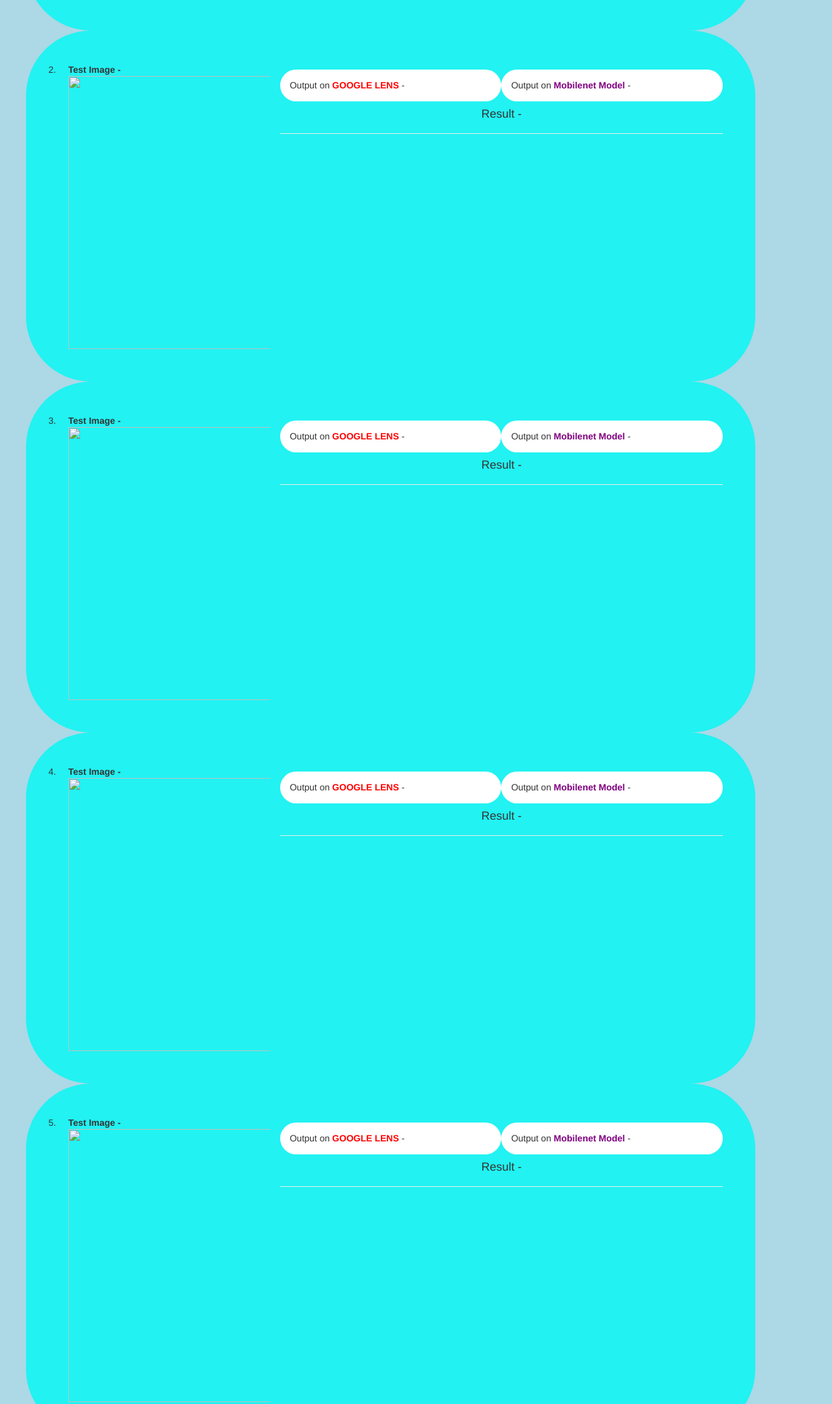
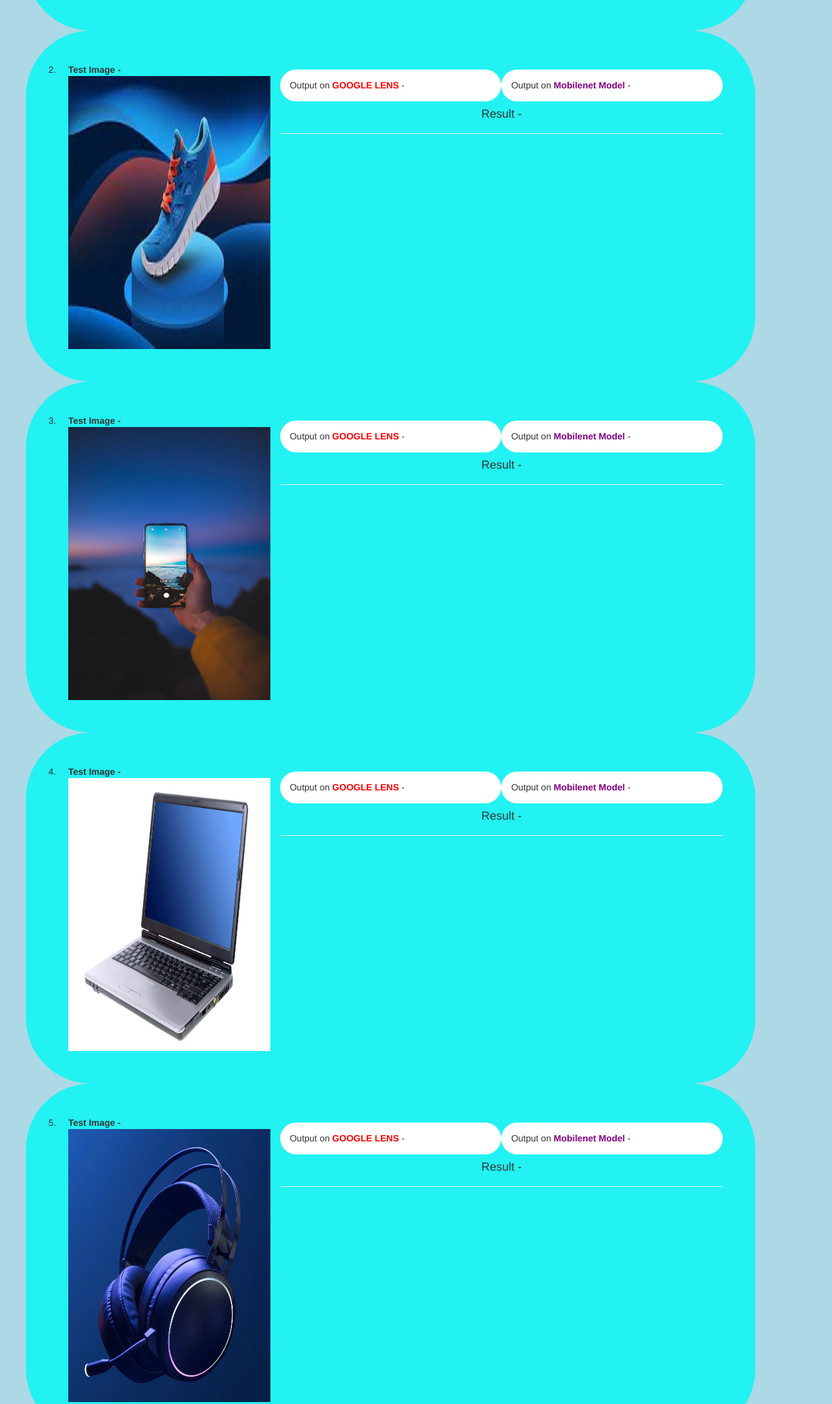
Before and after one commit to DivyanshCode99/Case-Study, a plain HTML site: page index.html in a window 1280 px wide. Shown: the part 816-2976 px from the top of the page at 65% size. Drawn offline with nearby package versions, Linux system fonts and the light colour scheme; the site is published under a folder, as on GitHub Pages, so addresses that start at the root find nothing.

Commit message:
Update index.html

```diff
--- a/index.html
+++ b/index.html
@@ -74,7 +74,7 @@
 
                   <li class="col-sm-4 col-xs-12">
                     <b>Test Image - </b>
-                    <img src="/shoes.png" class="img-responsive">
+                    <img src="shoes.png" class="img-responsive">
                   </li>
 
                   <h5 class="col-sm-4 col-xs-12 name" >
@@ -105,7 +105,7 @@
 
                   <li class="col-sm-4 col-xs-12">
                     <b>Test Image - </b>
-                    <img src="/mobile.png" class="img-responsive">
+                    <img src="mobile.png" class="img-responsive">
                   </li>
 
                   <h5 class="col-sm-4 col-xs-12 name" >
@@ -136,7 +136,7 @@
 
                   <li class="col-sm-4 col-xs-12">
                     <b>Test Image - </b>
-                    <img src="/laptop.png" class="img-responsive">
+                    <img src="laptop.png" class="img-responsive">
                   </li>
 
                   <h5 class="col-sm-4 col-xs-12 name" >
@@ -167,7 +167,7 @@
 
                   <li class="col-sm-4 col-xs-12">
                     <b>Test Image - </b>
-                    <img src="/headphone.png" class="img-responsive">
+                    <img src="headphone.png" class="img-responsive">
                   </li>
 
                   <h5 class="col-sm-4 col-xs-12 name" >
```
